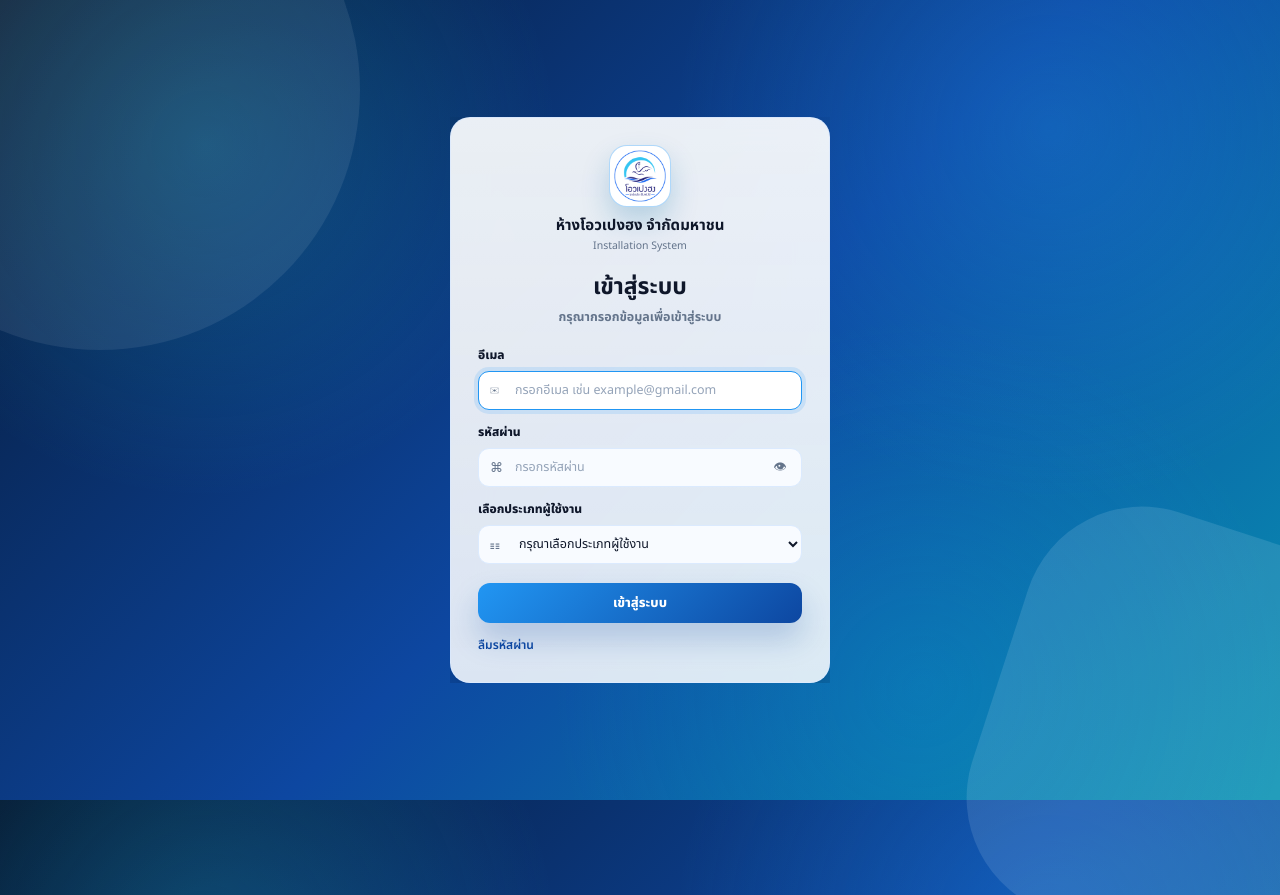
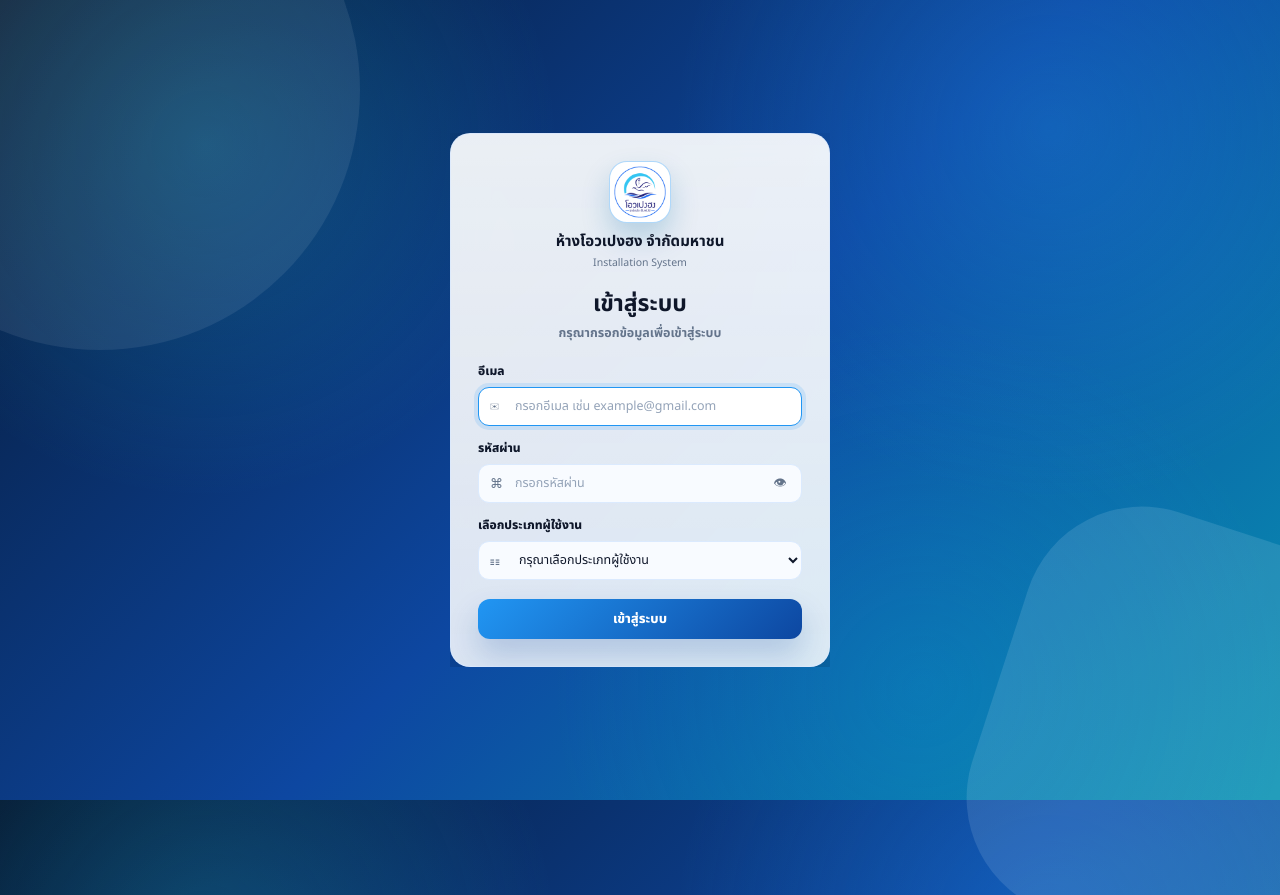
Before and after one commit to readyxx4/installation-system, a PHP site: page /login.html in a window 1280 px wide; the page is wider, and only the part inside the window is pictured. Shown: the top 895 px of that part. Run offline with PHP 8.4, Linux system fonts and the light colour scheme; data comes from the database, SQL or seed files in the repository.

Commit message:
Update sale layout, login and admin reports

```diff
--- a/login.html
+++ b/login.html
@@ -262,39 +262,6 @@
       box-shadow: 0 20px 36px rgba(13, 71, 161, .28);
     }
 
-    .login-links-final {
-      display: flex;
-      align-items: center;
-      justify-content: space-between;
-      gap: 16px;
-      margin-top: 13px;
-      color: var(--login-muted);
-      font-size: 12px;
-      line-height: 1.6;
-    }
-
-    .login-register-link-final {
-      display: flex;
-      align-items: center;
-      min-width: 0;
-    }
-
-    .login-links-final a {
-      color: var(--login-primary-dark);
-      font-weight: 600;
-      text-decoration: none;
-      white-space: nowrap;
-    }
-
-    .login-links-final a:hover {
-      color: var(--login-primary);
-      text-decoration: underline;
-    }
-
-    .forgot-password-link-final[aria-disabled="true"] {
-      cursor: default;
-    }
-
     @media (max-width: 980px) {
       body.login-page-final {
         overflow: auto;
@@ -335,15 +302,6 @@
         font-size: 22px;
       }
 
-      .login-links-final {
-        align-items: stretch;
-        flex-direction: column;
-        gap: 8px;
-      }
-
-      .forgot-password-link-final {
-        align-self: flex-start;
-      }
     }
   </style>
 </head>
@@ -421,11 +379,6 @@
           <button type="submit" class="login-submit-final">เข้าสู่ระบบ</button>
         </form>
 
-        <div class="login-links-final">
-          <a class="forgot-password-link-final" href="forgot_password.html">
-            ลืมรหัสผ่าน
-          </a>
-        </div>
       </div>
     </section>
   </main>
```
Also changed, not shown: admin/assets/css/reports.css (+23 -0 lines), admin/assets/js/report_filters.js (+2 -12 lines), sale/assets/css/create_setup.css (+20 -1 lines).
